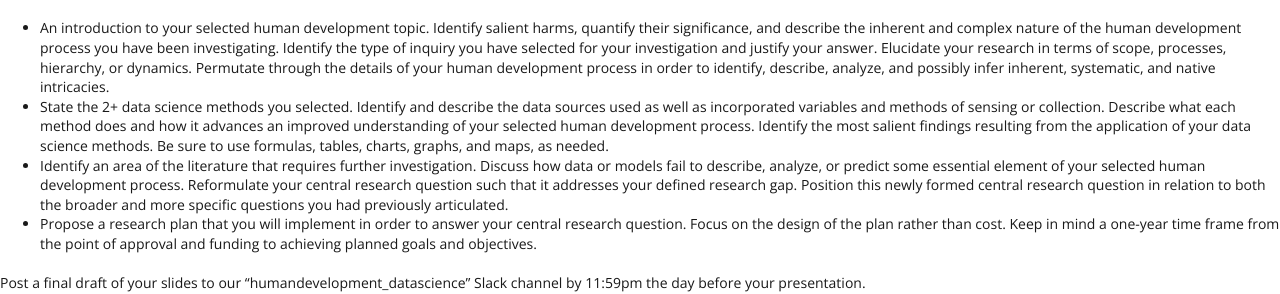
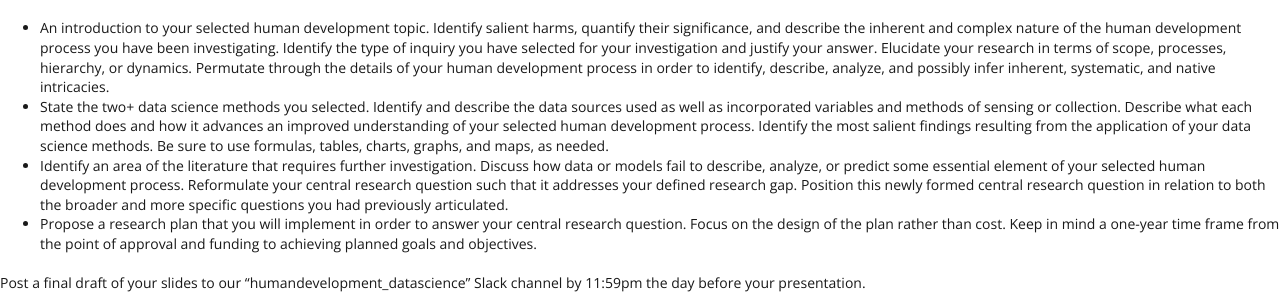
Before and after one commit to EMBrewer/dat150, a Jekyll site: the page built from _posts/2021-09-23-Assignment4.md, in a window 1280 px wide. Shown: the part 278-572 px from the top of the page. Built offline with Jekyll 4.4.1, drawn with Linux system fonts in a browser that asks for light colours; our own code applies the rules of GitHub Pages for plain Markdown files.

Commit message:
Update 2021-09-23-Assignment4.md

```diff
--- a/_posts/2021-09-23-Assignment4.md
+++ b/_posts/2021-09-23-Assignment4.md
@@ -11,7 +11,7 @@ Give your presentation a title and write an abstract (1 paragraph summary). Uplo
 Prepare to speak for 8 minutes and include a presentation slide that addresses each of the following elements from your research:
 
 * An introduction to your selected human development topic. Identify salient harms, quantify their significance, and describe the inherent and complex nature of the human development process you have been investigating. Identify the type of inquiry you have selected for your investigation and justify your answer. Elucidate your research in terms of scope, processes, hierarchy, or dynamics. Permutate through the details of your human development process in order to identify, describe, analyze, and possibly infer inherent, systematic, and native intricacies.
-* State the 2+ data science methods you selected. Identify and describe the data sources used as well as incorporated variables and methods of sensing or collection. Describe what each method does and how it advances an improved understanding of your selected human development process. Identify the most salient findings resulting from the application of your data science methods. Be sure to use formulas, tables, charts, graphs, and maps, as needed.
+* State the two+ data science methods you selected. Identify and describe the data sources used as well as incorporated variables and methods of sensing or collection. Describe what each method does and how it advances an improved understanding of your selected human development process. Identify the most salient findings resulting from the application of your data science methods. Be sure to use formulas, tables, charts, graphs, and maps, as needed.
 * Identify an area of the literature that requires further investigation. Discuss how data or models fail to describe, analyze, or predict some essential element of your selected human development process. Reformulate your central research question such that it addresses your defined research gap. Position this newly formed central research question in relation to both the broader and more specific questions you had previously articulated.
 * Propose a research plan that you will implement in order to answer your central research question. Focus on the design of the plan rather than cost. Keep in mind a one-year time frame from the point of approval and funding to achieving planned goals and objectives.
 
```
